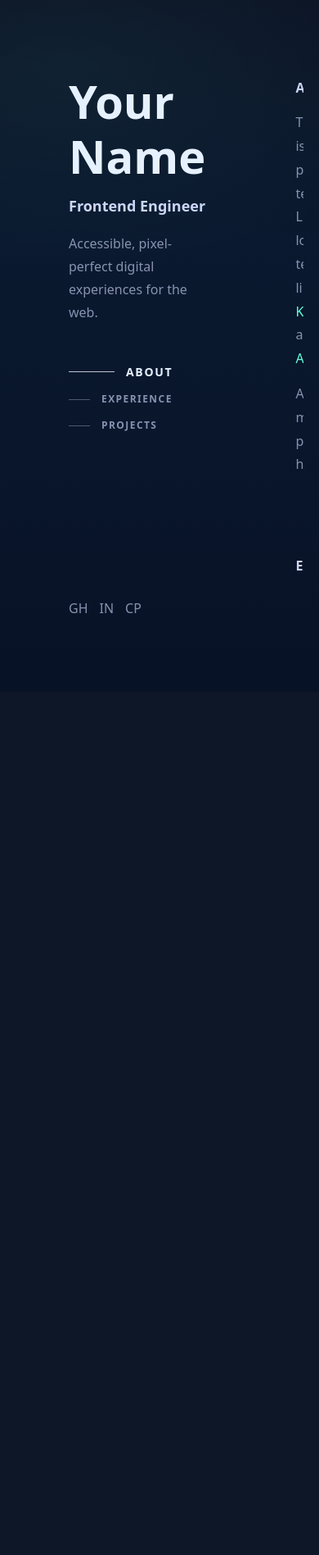
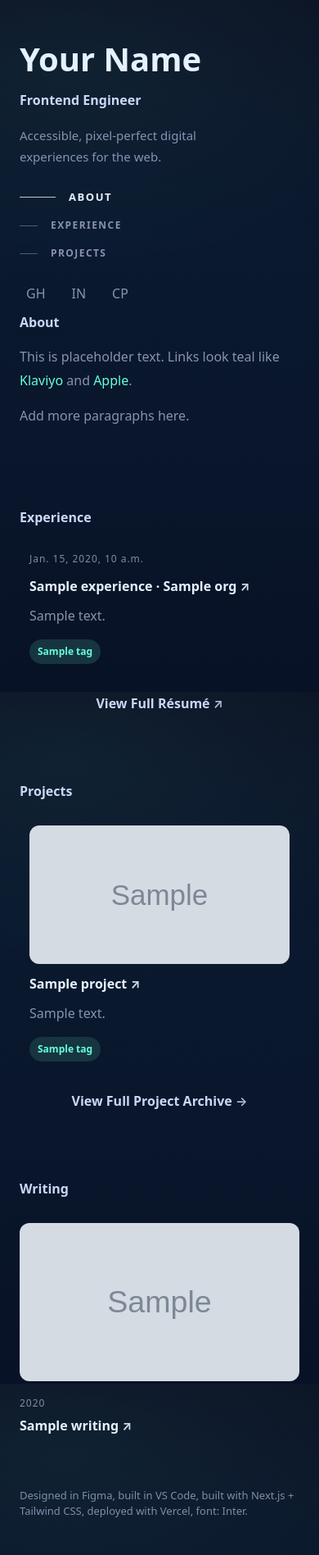
Before and after one commit to SamParsakian/portfolio-website-django, a Django app: template core/templates/core/home.html in a window 390 px wide. Shown: the top 1897 px of the page at 82% size. Before the commit the page ends 748 px from the top, so only its background shows below. Run offline with Django 5.2, Linux system fonts and the light colour scheme; the template is opened without the code that fills it: most values are stand-ins (such as "Sample title", 1, 10 or a date in 2020); grey boxes marked "Sample" are stand-in pictures.

Commit message:
Add sidebar scroll and responsive design

```diff
--- a/static/css/site.css
+++ b/static/css/site.css
@@ -298,3 +298,147 @@ body{
 .card-row a:focus{
   outline: none;
 }
+
+/* ===== Responsive ===== */
+@media (max-width: 1100px){
+  .page{
+    padding: 70px 44px;
+    gap: 64px;
+  }
+  .left{width: 380px;}
+  .name{font-size: 48px;}
+}
+
+@media (max-width: 900px){
+  /* Switch to single-column, normal page scroll */
+  .page{
+    display:block;
+    padding: 48px 24px;
+    max-width: none;     /* important */
+    margin: 0;           /* important */
+  }
+
+  .left{
+    width:auto;
+  }
+
+  /* Remove sticky on small screens */
+  .left-inner{
+    position: static;
+    min-height: auto;
+  }
+
+  /* Right becomes normal flow (no internal scroll) */
+  .right{
+    height: auto;
+    overflow: visible;
+    padding-right: 0;
+  }
+
+  /* Nav stays vertical but compact */
+  .section-nav{
+    margin-top: 28px;
+    display:flex;
+    flex-direction: column;   /* keep vertical */
+    gap: 14px;
+  }
+
+  /* make nav fit small screens */
+  .nav-item{ font-size:12px; }
+  .nav-line{ width:22px; }
+  .nav-item.is-active{ font-size:13px; }
+  .nav-item.is-active .nav-line{ width:44px; }
+
+  /* Cards stack tighter */
+  .card-row{
+    padding: 14px 12px;
+    gap: 16px;
+  }
+  .card-left{
+    width: 130px;
+  }
+  .thumb{
+    width: 150px;
+    flex: 0 0 150px;
+  }
+  .thumb img{
+    width: 150px;
+    height: 80px;
+  }
+  .writing-thumb{
+    width: 132px;
+    height: 74px;
+  }
+}
+
+@media (max-width: 600px){
+  .name{font-size: 40px;}
+  .role{font-size: 16px;}
+  .tagline{font-size: 15px;}
+
+  /* Cards become vertical for very small screens */
+  .card-row{
+    flex-direction: column;
+    gap: 12px;
+  }
+  .card-left{
+    width:auto;
+  }
+  .thumb{
+    width:auto;
+    flex: 0 0 auto;
+  }
+  .thumb img{
+    width: 100%;
+    height: auto;
+    aspect-ratio: 15 / 8; /* close to 180x96 */
+  }
+
+  .writing-row{
+    flex-direction: column;
+    align-items: flex-start;
+  }
+  .writing-thumb{
+    width: 100%;
+    height: auto;
+    aspect-ratio: 16 / 9;
+  }
+}
+
+/* ===== Better spacing for nav + social on small screens ===== */
+
+/* Tablet and below */
+@media (max-width: 1023px){
+  .section-nav{
+    margin-top: 32px;     /* more breathing room under tagline */
+    gap: 18px;            /* space between About/Experience/Projects */
+  }
+
+  .nav-item{
+    gap: 16px;            /* space between line and text */
+  }
+
+  .social{
+    margin-top: 28px;     /* space between nav and icons */
+    gap: 18px;            /* space between icons */
+  }
+}
+
+/* Mobile tighter but still clean */
+@media (max-width: 600px){
+  .section-nav{
+    margin-top: 26px;
+    gap: 16px;
+  }
+
+  .social{
+    margin-top: 22px;
+    gap: 16px;
+  }
+
+  /* if icons are plain text like "GH IN CP", give them better touch size */
+  .social-link{
+    padding: 6px 8px;
+    border-radius: 10px;
+  }
+}
--- a/static/js/site.js
+++ b/static/js/site.js
@@ -1,23 +1,42 @@
 (() => {
-  const scroller = document.querySelector(".right");
   const navItems = [...document.querySelectorAll(".nav-item")];
   const sections = ["about","experience","projects","writing"]
     .map(id => document.getElementById(id))
     .filter(Boolean);
 
-  // Make entire card clickable (opens the first <a> inside)
+  const isMobileMode = () => window.matchMedia("(max-width: 900px)").matches;
+
+  const setActive = (id) => {
+    navItems.forEach(a => a.classList.toggle("is-active", a.dataset.target === id));
+  };
+
+  // NAV clicks
+  navItems.forEach(a => {
+    a.addEventListener("click", (e) => {
+      const id = a.getAttribute("href")?.replace("#","");
+      const target = document.getElementById(id);
+      if (!target) return;
+
+      e.preventDefault();
+      setActive(id);
+
+      if (isMobileMode()) {
+        target.scrollIntoView({ behavior: "smooth", block: "start" });
+      } else {
+        const scroller = document.querySelector(".right");
+        if (!scroller) return;
+        scroller.scrollTo({ top: target.offsetTop - 10, behavior: "smooth" });
+      }
+    });
+  });
+
+  // CARD click (same as before if you already added it)
   document.querySelectorAll(".card-row.card-link").forEach(card => {
     card.addEventListener("click", (e) => {
-      // Don't interfere when user clicks a real link
       if (e.target.closest("a")) return;
-
       const a = card.querySelector("a");
-      if (a && a.href) {
-        window.open(a.href, "_blank", "noopener,noreferrer");
-      }
+      if (a && a.href) window.open(a.href, "_blank", "noopener,noreferrer");
     });
-
-    // Keyboard accessibility: Enter opens
     card.setAttribute("tabindex", "0");
     card.addEventListener("keydown", (e) => {
       if (e.key === "Enter") {
@@ -27,28 +46,33 @@
     });
   });
 
-  // Click nav: scroll INSIDE right container
-  navItems.forEach(a => {
-    a.addEventListener("click", (e) => {
-      const id = a.getAttribute("href")?.replace("#","");
-      const target = document.getElementById(id);
-      if (!scroller || !target) return;
+  // Enable scrolling right content when mouse is over left sidebar (desktop only)
+  const leftSidebar = document.querySelector(".left");
+  if (leftSidebar) {
+    leftSidebar.addEventListener("wheel", (e) => {
+      if (isMobileMode()) return; // Skip on mobile
+      const scroller = document.querySelector(".right");
+      if (!scroller) return;
+
+      // Redirect scroll events from left sidebar to right container with 4x speed
       e.preventDefault();
-      setActive(id);
-      const top = target.offsetTop;
-      scroller.scrollTo({ top: top - 10, behavior: "smooth" });
-    });
-  });
+      scroller.scrollBy({
+        top: e.deltaY * 4.0,
+        behavior: 'auto'
+      });
+    }, { passive: false });
+  }
 
-  // Scroll-spy using IntersectionObserver within the scroller
-  const setActive = (id) => {
-    navItems.forEach(a => {
-      a.classList.toggle("is-active", a.dataset.target === id);
-    });
-  };
+  // Scroll-spy that rebuilds on resize
+  let io = null;
+  const setupSpy = () => {
+    if (io) { io.disconnect(); io = null; }
+    if (isMobileMode()) return;
 
-  if (scroller && sections.length) {
-    const io = new IntersectionObserver((entries) => {
+    const scroller = document.querySelector(".right");
+    if (!scroller || !sections.length) return;
+
+    io = new IntersectionObserver((entries) => {
       const visible = entries
         .filter(e => e.isIntersecting)
         .sort((a,b) => b.intersectionRatio - a.intersectionRatio)[0];
@@ -56,5 +80,8 @@
     }, { root: scroller, threshold: [0.25, 0.4, 0.6] });
 
     sections.forEach(s => io.observe(s));
-  }
+  };
+
+  setupSpy();
+  window.addEventListener("resize", setupSpy);
 })();
```
